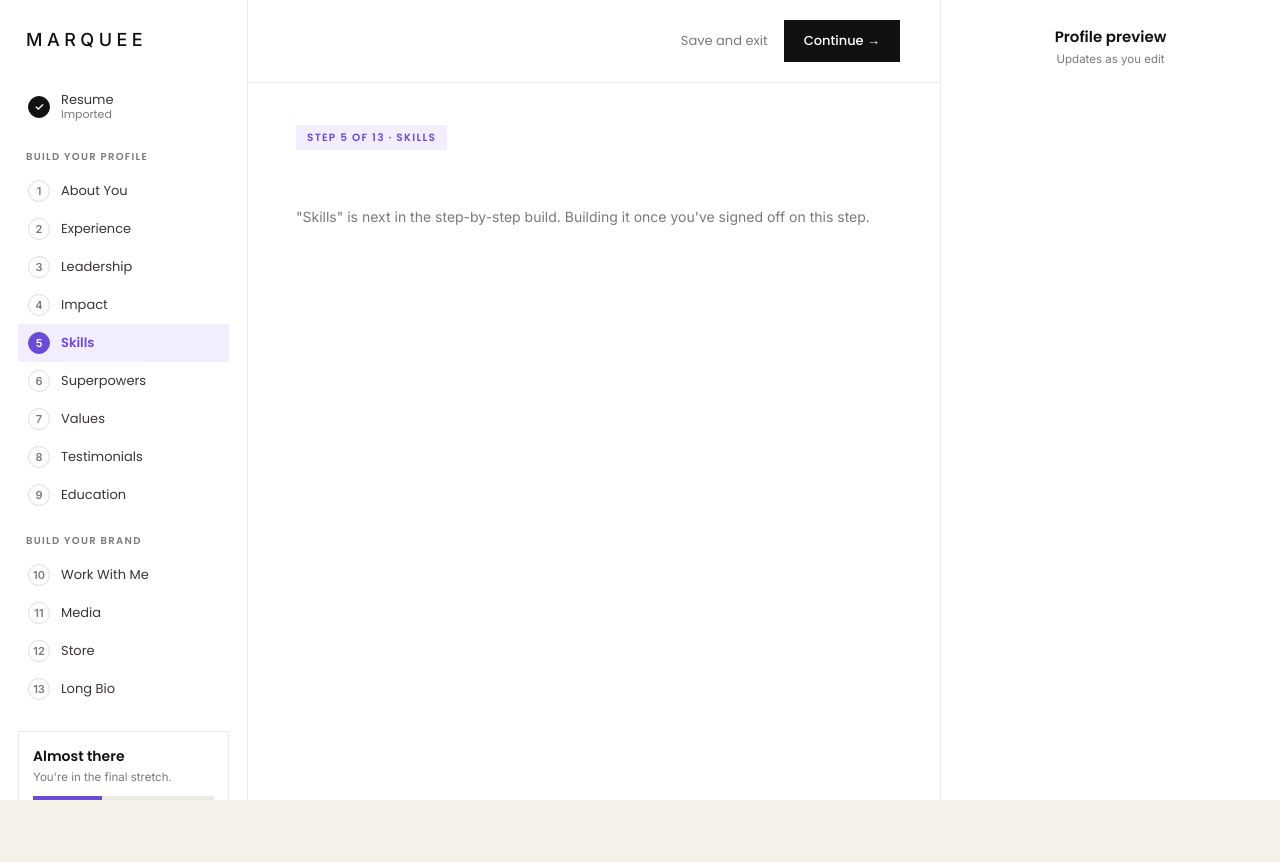
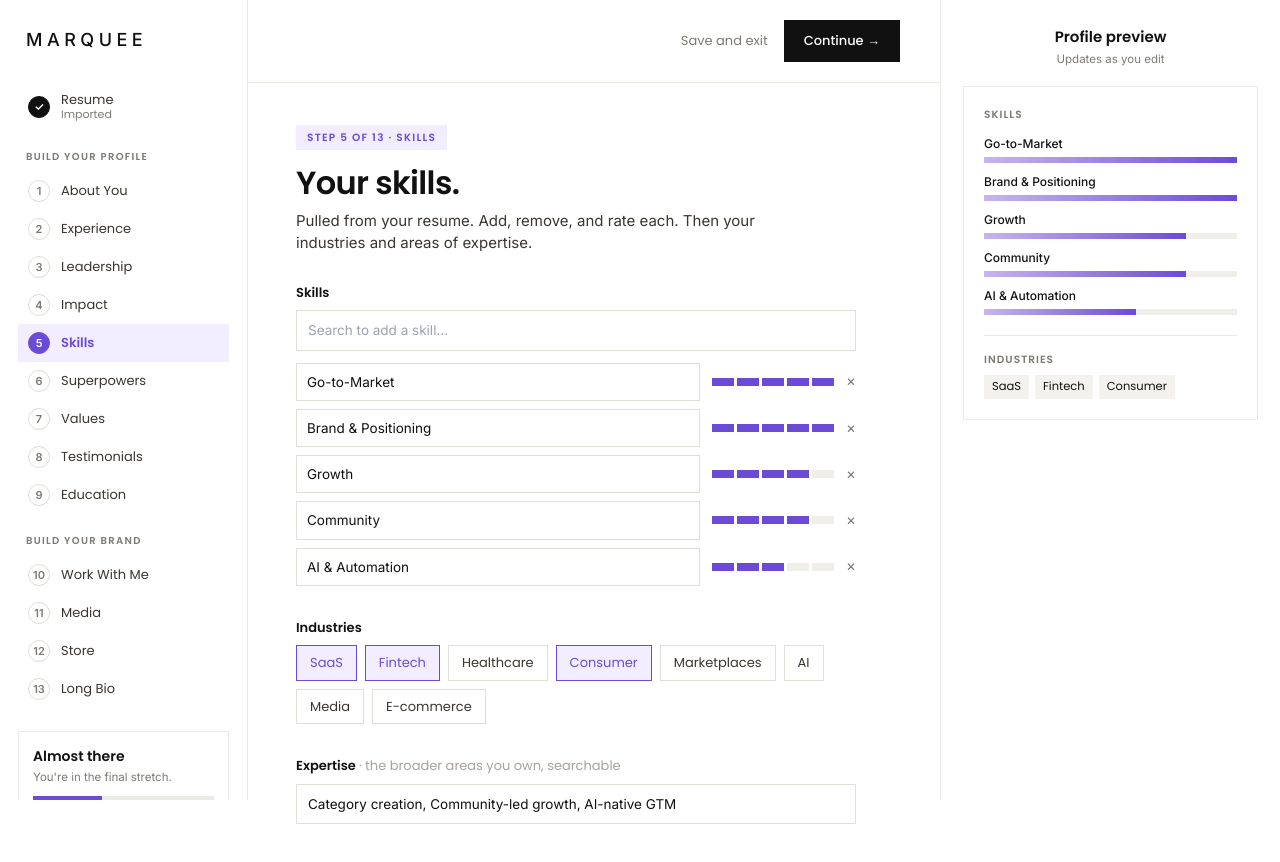
Before and after one commit to sarahreillyengel1/marquee-prototype, a Next.js app: page /build-preview in a window 1280 px wide. Both pictures are taken after a click on the element "5 Skills". Before the commit the page ends 800 px from the top, so only its background shows below. Built offline with nearby package versions, Linux system fonts and the light colour scheme; a web font is replaced by a local one.

Commit message:
beta: questionnaire preview — add Impact + Skills steps

```diff
--- a/app/build-preview/page.tsx
+++ b/app/build-preview/page.tsx
@@ -12,7 +12,8 @@ const RAIL = [
   { label: "Build your brand", steps: ["Work With Me", "Media", "Store", "Long Bio"] },
 ];
 const ALL_STEPS = RAIL.flatMap((p) => p.steps);
-const BUILT = new Set(["About You", "Experience", "Leadership", "Work With Me"]);
+const BUILT = new Set(["About You", "Experience", "Leadership", "Impact", "Skills", "Work With Me"]);
+const SKILL_INDUSTRIES = ["SaaS", "Fintech", "Healthcare", "Consumer", "Marketplaces", "AI", "Media", "E-commerce"];
 
 type Offer = { key: string; title: string; blurb: string; added: boolean; kind: string; length: string; duration: string; rate: string; unit: string; hoursPerMonth: string; showRate: boolean; keywords: string; date: string; cadence: string; stage?: string; industries?: string; booking: string; desc: string };
 const UNITS = ["per hour", "per day", "per week", "per month", "per session", "per event", "per project"];
@@ -102,6 +103,25 @@ export default function BuildPreview() {
     { key: "content", title: "Content Partnership", blurb: "Creator & sponsored work.", added: false, kind: "", length: "", duration: "", rate: "", unit: "per post", hoursPerMonth: "", showRate: false, keywords: "UGC, Sponsored", date: "", cadence: "", booking: "request", desc: "" },
   ]);
   const upOffer = (k: string, patch: Partial<Offer>) => setOffers((o) => o.map((x) => (x.key === k ? { ...x, ...patch } : x)));
+
+  // Impact
+  const [impacts, setImpacts] = useState<{ headline: string; context: string; story: string }[]>([
+    { headline: "Scaled community to 1.5M members", context: "Hello Alice · 2016 – 2018", story: "Built and grew the community platform from launch to 1.5M members through Series A." },
+    { headline: "3.2× pipeline in 18 months", context: "Meridian · 2022 – Present", story: "Repositioned the platform around AI-native workflows and grew qualified pipeline 3.2x." },
+  ]);
+  const upImpact = (i: number, patch: Partial<{ headline: string; context: string; story: string }>) => setImpacts((m) => m.map((x, j) => (j === i ? { ...x, ...patch } : x)));
+  const addImpact = () => setImpacts((m) => (m.length < 4 ? [...m, { headline: "", context: "", story: "" }] : m));
+  const rmImpact = (i: number) => setImpacts((m) => m.filter((_, j) => j !== i));
+
+  // Skills
+  const [skills, setSkills] = useState<{ name: string; level: number }[]>([
+    { name: "Go-to-Market", level: 5 }, { name: "Brand & Positioning", level: 5 }, { name: "Growth", level: 4 }, { name: "Community", level: 4 }, { name: "AI & Automation", level: 3 },
+  ]);
+  const [industries, setIndustries] = useState<string[]>(["SaaS", "Fintech", "Consumer"]);
+  const [expertise, setExpertise] = useState("Category creation, Community-led growth, AI-native GTM");
+  const upSkill = (i: number, level: number) => setSkills((s) => s.map((x, j) => (j === i ? { ...x, level } : x)));
+  const nameSkill = (i: number, name: string) => setSkills((s) => s.map((x, j) => (j === i ? { ...x, name } : x)));
+  const rmSkill = (i: number) => setSkills((s) => s.filter((_, j) => j !== i));
 
   const stepNo = ALL_STEPS.indexOf(active);
 
@@ -371,6 +391,57 @@ export default function BuildPreview() {
             </>
           )}
 
+          {active === "Impact" && (
+            <>
+              <h1 className="font-poppins text-[32px] font-semibold tracking-[-0.02em] leading-[1.05] mb-[10px]">Your impact.</h1>
+              <p className="text-[15px] text-[#3a352f] max-w-[54ch] leading-[1.5] mb-7">Add up to 4 career highlights. Not job duties, the moments something measurably changed because you were there.</p>
+              <div className="space-y-4 max-w-[720px]">
+                {impacts.map((im, i) => (
+                  <div key={i} className="border border-[#E1DED7] p-[18px]">
+                    <div className="flex justify-between items-center mb-3"><span className="font-poppins text-[12px] font-semibold text-[#7d7a74]">Highlight {i + 1}</span><button onClick={() => rmImpact(i)} className="font-poppins text-[11px] text-[#7d7a74] hover:text-brand-orange">Remove</button></div>
+                    <input value={im.headline} onChange={(e) => upImpact(i, { headline: e.target.value })} placeholder="Headline, e.g. Scaled pipeline 3× in 9 months" className="w-full font-poppins font-semibold text-[15px] py-[9px] px-[11px] border border-[#E1DED7] mb-2 focus:outline-none focus:border-brand-ink" />
+                    <input value={im.context} onChange={(e) => upImpact(i, { context: e.target.value })} placeholder="Company / context, e.g. Meridian · 2024" className="w-full font-inter text-[13px] py-[9px] px-[11px] border border-[#E1DED7] mb-2 focus:outline-none focus:border-brand-ink" />
+                    <textarea value={im.story} onChange={(e) => upImpact(i, { story: e.target.value })} rows={2} placeholder="What you did, what changed, why it mattered." className="w-full font-inter text-[13.5px] py-[9px] px-[11px] border border-[#E1DED7] resize-none focus:outline-none focus:border-brand-ink" />
+                  </div>
+                ))}
+                {impacts.length < 4 && <button onClick={addImpact} className="w-full font-poppins text-[13px] text-[#7d7a74] py-4 border-2 border-dashed border-[#E1DED7] hover:border-brand-ink hover:text-brand-ink">+ Add a highlight</button>}
+              </div>
+            </>
+          )}
+
+          {active === "Skills" && (
+            <>
+              <h1 className="font-poppins text-[32px] font-semibold tracking-[-0.02em] leading-[1.05] mb-[10px]">Your skills.</h1>
+              <p className="text-[15px] text-[#3a352f] max-w-[54ch] leading-[1.5] mb-7">Pulled from your resume. Add, remove, and rate each. Then your industries and areas of expertise.</p>
+
+              <div className="mb-8 max-w-[560px]">
+                <label className="font-poppins text-[13px] font-semibold block mb-2">Skills</label>
+                <input placeholder="Search to add a skill…" className="w-full font-inter text-[13.5px] py-[9px] px-[11px] border border-[#E1DED7] mb-3 focus:outline-none focus:border-brand-ink" />
+                <div className="space-y-2">
+                  {skills.map((s, i) => (
+                    <div key={i} className="flex items-center gap-3">
+                      <input value={s.name} onChange={(e) => nameSkill(i, e.target.value)} className="flex-1 font-inter text-[13.5px] py-[8px] px-[10px] border border-[#E1DED7] focus:outline-none focus:border-brand-ink" />
+                      <div className="flex gap-[3px]">{[1, 2, 3, 4, 5].map((l) => <button key={l} onClick={() => upSkill(i, l)} title={`Level ${l}`} className={`w-[22px] h-[8px] ${l <= s.level ? "bg-[#6B4BD6]" : "bg-[#F0EEE9]"}`} />)}</div>
+                      <button onClick={() => rmSkill(i)} className="text-[#7d7a74] hover:text-brand-orange text-[15px]">×</button>
+                    </div>
+                  ))}
+                </div>
+              </div>
+
+              <div className="mb-8">
+                <label className="font-poppins text-[13px] font-semibold block mb-2">Industries</label>
+                <div className="flex flex-wrap gap-[8px]">
+                  {SKILL_INDUSTRIES.map((t) => { const on = industries.includes(t); return <button key={t} onClick={() => setIndustries((c) => (c.includes(t) ? c.filter((x) => x !== t) : [...c, t]))} className={`font-poppins text-[13px] py-[7px] px-[13px] border ${on ? "border-[#6B4BD6] bg-[#F2EEFF] text-[#6B4BD6]" : "border-[#E1DED7] bg-white text-[#3a352f]"}`}>{t}</button>; })}
+                </div>
+              </div>
+
+              <div className="max-w-[560px]">
+                <label className="font-poppins text-[13px] font-semibold block mb-2">Expertise <span className="font-normal text-[#a8a29a]">· the broader areas you own, searchable</span></label>
+                <input value={expertise} onChange={(e) => setExpertise(e.target.value)} placeholder="Add areas, separated by commas" className="w-full font-inter text-[13.5px] py-[9px] px-[11px] border border-[#E1DED7] focus:outline-none focus:border-brand-ink" />
+              </div>
+            </>
+          )}
+
           {!BUILT.has(active) && (
             <div className="mt-10 text-[14px] text-[#7d7a74]">"{active}" is next in the step-by-step build. Building it once you've signed off on this step.</div>
           )}
@@ -453,6 +524,33 @@ export default function BuildPreview() {
             )}
           </div>
         )}
+
+        {active === "Skills" && (
+          <div className="bg-white border border-[#ECEAE4] p-5">
+            <div className="font-poppins text-[10.5px] font-semibold uppercase tracking-[0.1em] text-[#7d7a74] mb-3">Skills</div>
+            {skills.map((s, i) => (
+              <div key={i} className="mb-2.5">
+                <div className="flex justify-between text-[12px] mb-1"><span className="font-medium">{s.name}</span></div>
+                <div className="h-[6px] bg-[#F0EEE9]"><div className="h-full" style={{ width: `${s.level * 20}%`, background: "linear-gradient(90deg,#C7B5EE,#6B4BD6)" }} /></div>
+              </div>
+            ))}
+            <div className="font-poppins text-[10.5px] font-semibold uppercase tracking-[0.1em] text-[#7d7a74] mb-2 mt-5 pt-4 border-t border-[#ECEAE4]">Industries</div>
+            <div className="flex flex-wrap gap-[6px]">{industries.map((t) => <span key={t} className="font-poppins text-[11.5px] py-[3px] px-[8px] bg-[#F4F2EF]">{t}</span>)}</div>
+          </div>
+        )}
+
+        {active === "Impact" && (
+          <div className="bg-white border border-[#ECEAE4] p-5">
+            <div className="font-poppins text-[10.5px] font-semibold uppercase tracking-[0.1em] text-[#7d7a74] mb-3">Impact</div>
+            {impacts.map((im, i) => (
+              <div key={i} className="py-3 border-t border-[#ECEAE4] first:border-t-0 first:pt-0">
+                <div className="font-poppins text-[14px] font-semibold leading-snug">{im.headline || "Your highlight"}</div>
+                <div className="font-poppins text-[11.5px] text-[#6B4BD6] mt-0.5">{im.context}</div>
+                <div className="text-[12px] text-[#7d7a74] mt-1 leading-snug">{im.story}</div>
+              </div>
+            ))}
+          </div>
+        )}
       </aside>
     </div>
   );
```
